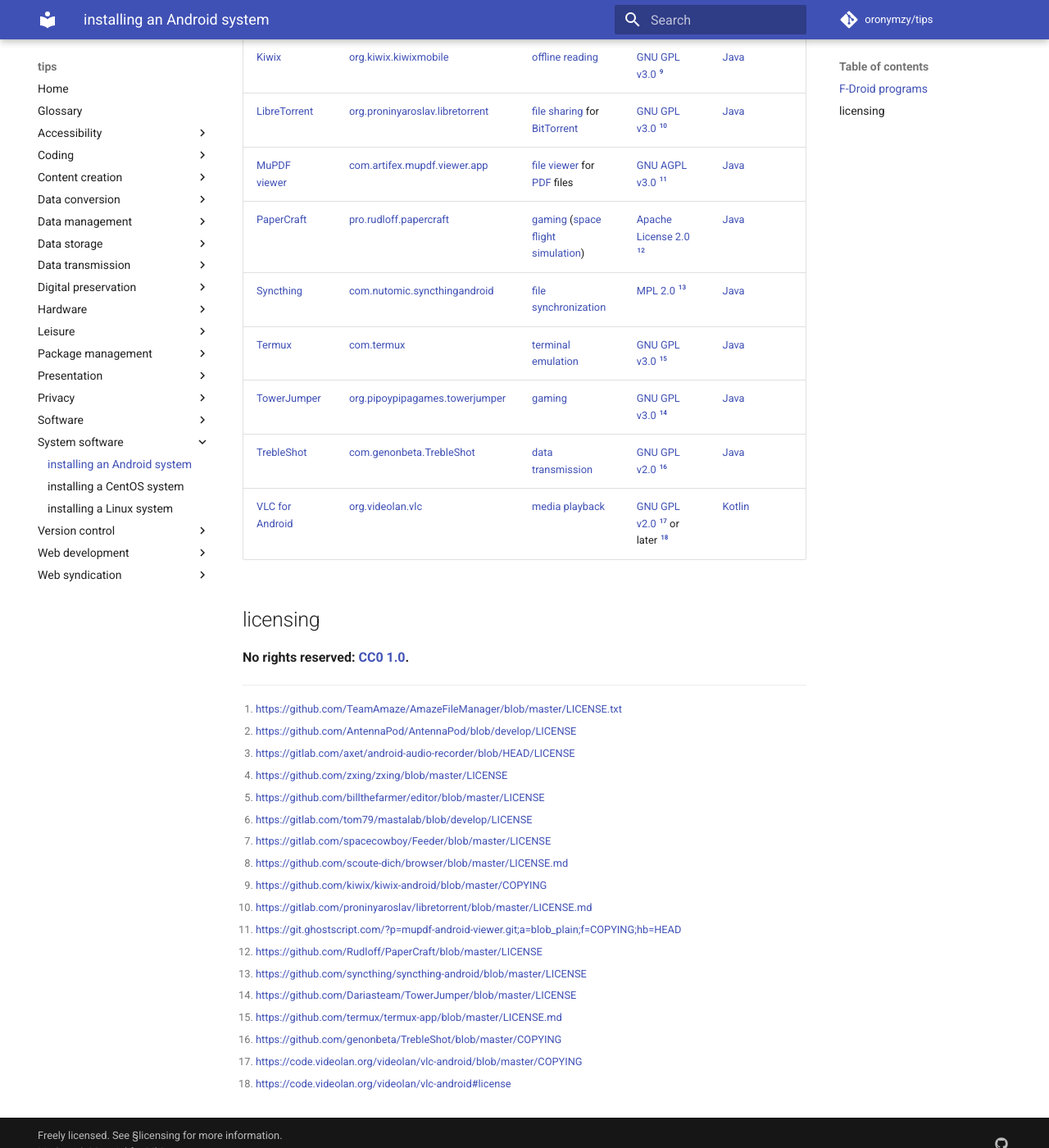
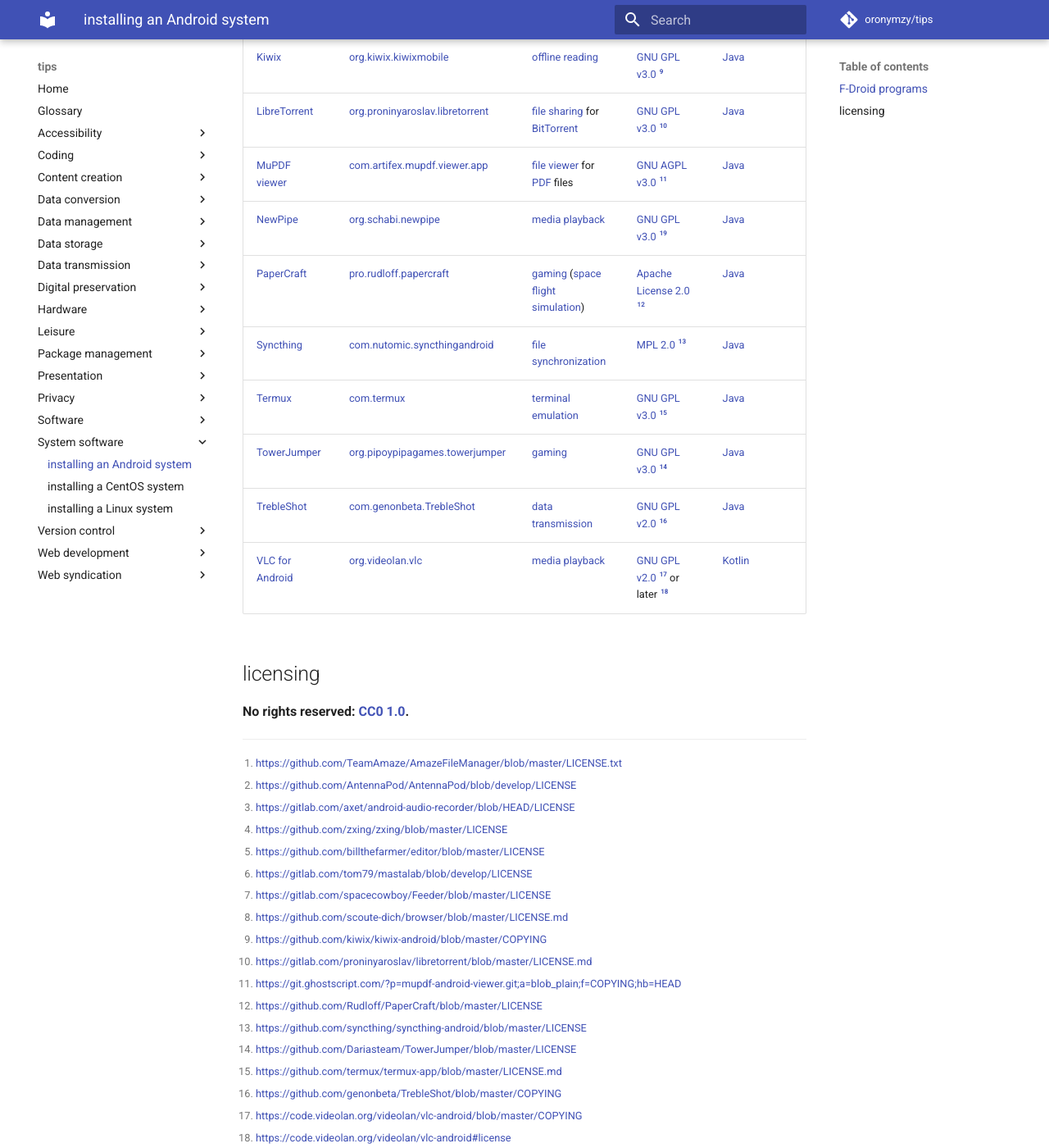
Before and after one commit to oronymzy/tips, an MkDocs documentation site: the page built from docs/insAdrs.md, in a window 1280 px wide and 1400 px high, scrolled down 879 px. Shown: the whole window at 82% size. Built offline with MkDocs 1.6.1 and Material for MkDocs 9.7.7, drawn with Linux system fonts in a browser that asks for light colours; comment, search, counter and statistics services are not loaded; some of the changed text lies outside the part shown.

Commit message:
Add 'NewPipe' table row, with hyperlinks and footnote

```diff
--- a/docs/insAdrs.md
+++ b/docs/insAdrs.md
@@ -15,6 +15,7 @@
 | [Kiwix]              | [org.kiwix.kiwixmobile]           | [offline reading]                    | [GNU GPL v3.0] [^insAdrs9]                        | [Java]
 | [LibreTorrent]       | [org.proninyaroslav.libretorrent] | [file sharing] for [BitTorrent]      | [GNU GPL v3.0] [^insAdrs10]                       | [Java]
 | [MuPDF viewer]       | [com.artifex.mupdf.viewer.app]    | [file viewer] for [PDF] files        | [GNU AGPL v3.0] [^insAdrs11]                      | [Java]
+| [NewPipe]            | [org.schabi.newpipe]              | [media playback]                     | [GNU GPL v3.0] [^insAdrs19]                       | [Java]
 | [PaperCraft]         | [pro.rudloff.papercraft]          | [gaming] ([space flight simulation]) | [Apache License 2.0] [^insAdrs12]                 | [Java]
 | [Syncthing]          | [com.nutomic.syncthingandroid]    | [file synchronization]               | [MPL 2.0] [^insAdrs13]                            | [Java]
 | [Termux]             | [com.termux]                      | [terminal emulation]                 | [GNU GPL v3.0] [^insAdrs15]                       | [Java]
@@ -44,6 +45,7 @@
 [MIT License]: https://choosealicense.com/licenses/mit/
 [MPL 2.0]: https://www.mozilla.org/en-US/MPL/2.0/
 [MuPDF viewer]: https://git.ghostscript.com/?p=mupdf-android-viewer.git;a=summary
+[NewPipe]: https://newpipe.schabi.org/
 [PDF]: https://en.wikipedia.org/wiki/PDF
 [PaperCraft]: https://github.com/Rudloff/PaperCraft
 [RSS]: https://en.wikipedia.org/wiki/RSS
@@ -78,6 +80,7 @@
 [org.kiwix.kiwixmobile]: https://f-droid.org/en/packages/org.kiwix.kiwixmobile/
 [org.pipoypipagames.towerjumper]: https://f-droid.org/en/packages/org.pipoypipagames.towerjumper/
 [org.proninyaroslav.libretorrent]: https://f-droid.org/en/packages/org.proninyaroslav.libretorrent/
+[org.schabi.newpipe]: https://f-droid.org/packages/org.schabi.newpipe/
 [org.videolan.vlc]: https://f-droid.org/en/packages/org.videolan.vlc/
 [podcasts]: https://en.wikipedia.org/wiki/Podcast
 [pro.rudloff.papercraft]: https://f-droid.org/en/packages/pro.rudloff.papercraft/
```
Also changed, not shown: other parts of docs/insAdrs.md (+1 -0 lines).
